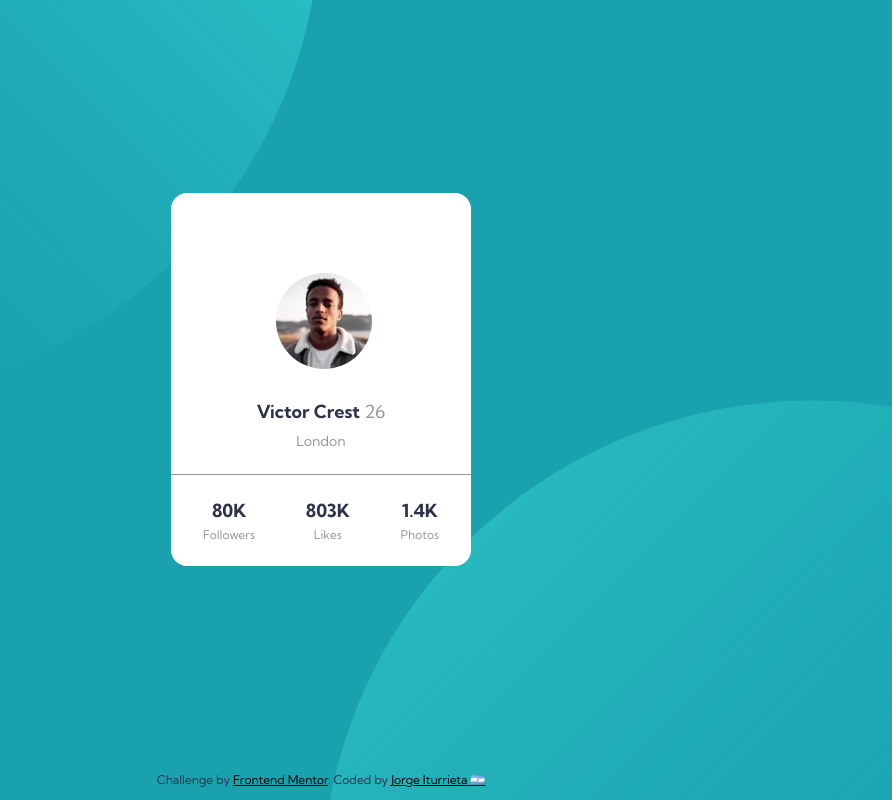
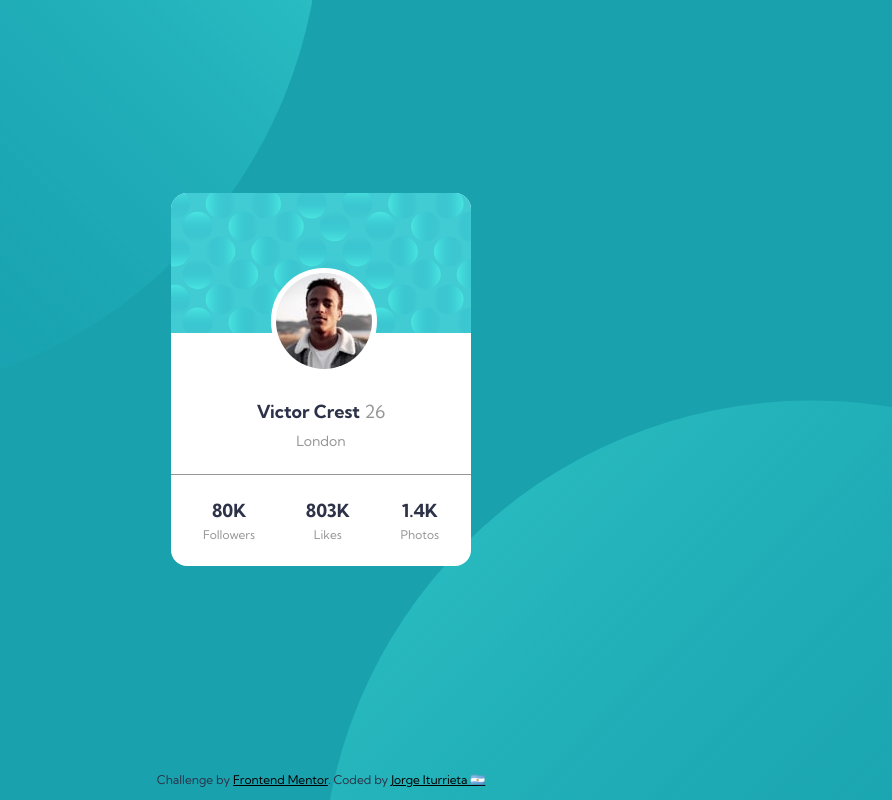
Before and after one commit to JorgeIturrieta/profile-card-component, a plain HTML site: page index.html in a window 1280 px wide. Shown: the whole page, without its empty margins (319-1211 px from the left). Drawn offline with Linux system fonts and the light colour scheme; the site is published under a folder, as on GitHub Pages, so addresses that start at the root find nothing.

Commit message:
change image address

```diff
--- a/styles/styles.css
+++ b/styles/styles.css
@@ -79,7 +79,7 @@ body {
     content: '';
     height: 200px;
     width: 100%;
-    background: url('/images/bg-pattern-card.svg') no-repeat;
+    background: url('../images/bg-pattern-card.svg') no-repeat;
 }
 
 .header-image {
```
